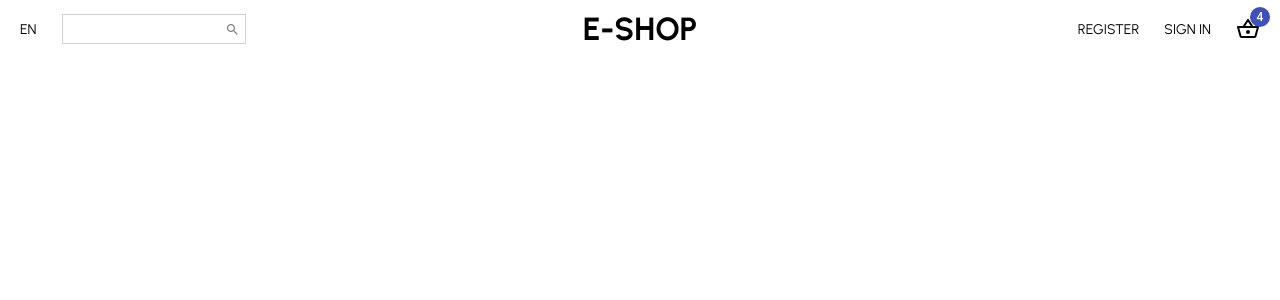
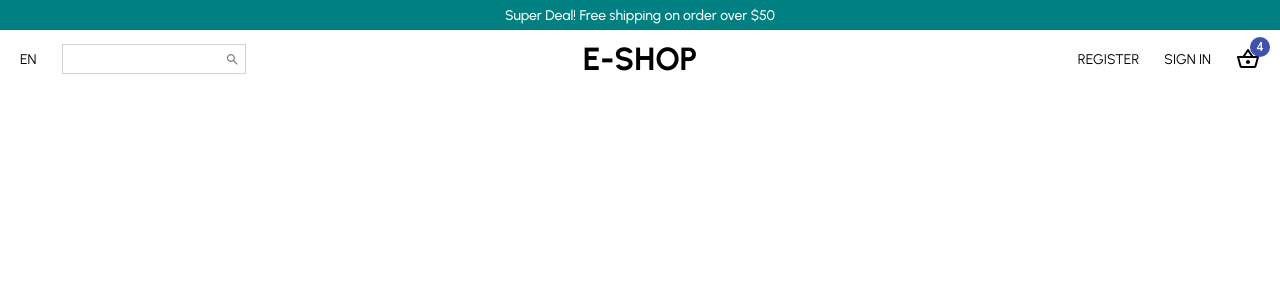
Before and after one commit to oliullahjewel96/e-shop-react, a React (Create React App) app: page / in a window 1280 px wide. Shown: the top 300 px of the page. Built offline with nearby package versions, Linux system fonts and the light colour scheme.

Commit message:
Announcement styled component

```diff
--- /dev/null
+++ b/src/components/Announcement.js
@@ -0,0 +1,18 @@
+import styled from "styled-components";
+
+const Container = styled.div`
+  height: 30px;
+  background-color: teal;
+  display: flex;
+  align-items: center;
+  justify-content: center;
+  color: white;
+  font-size: 14px;
+  font-weight: 500;
+`;
+
+const Announcement = () => {
+  return <Container>Super Deal! Free shipping on order over $50</Container>;
+};
+
+export default Announcement;
--- a/src/pages/Home.js
+++ b/src/pages/Home.js
@@ -1,8 +1,9 @@
 import Navbar from "../components/Navbar";
-
+import Announcement from "../components/Announcement";
 const Home = () => {
   return (
     <div>
+      <Announcement />
       <Navbar />
     </div>
   );
```
